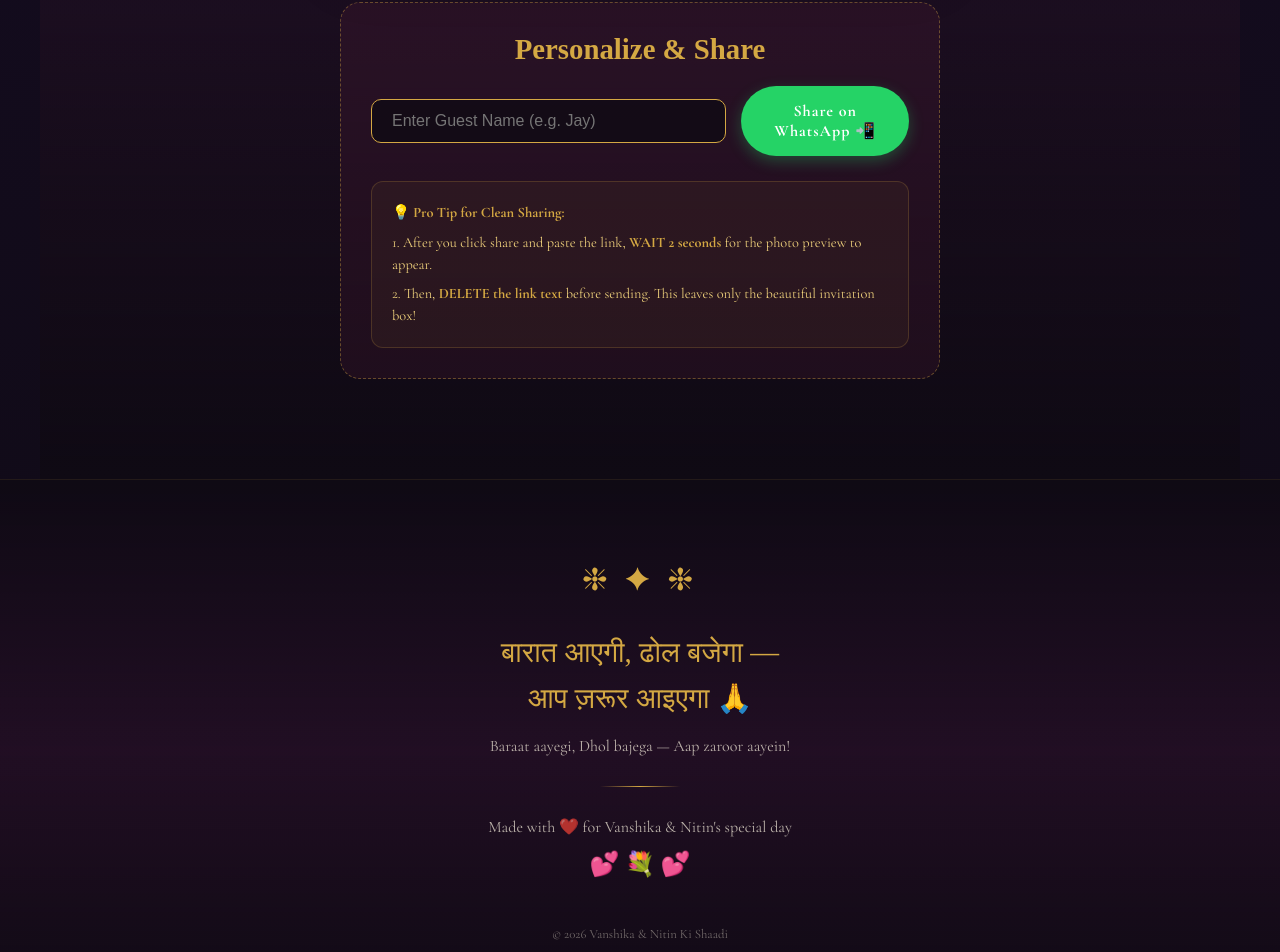
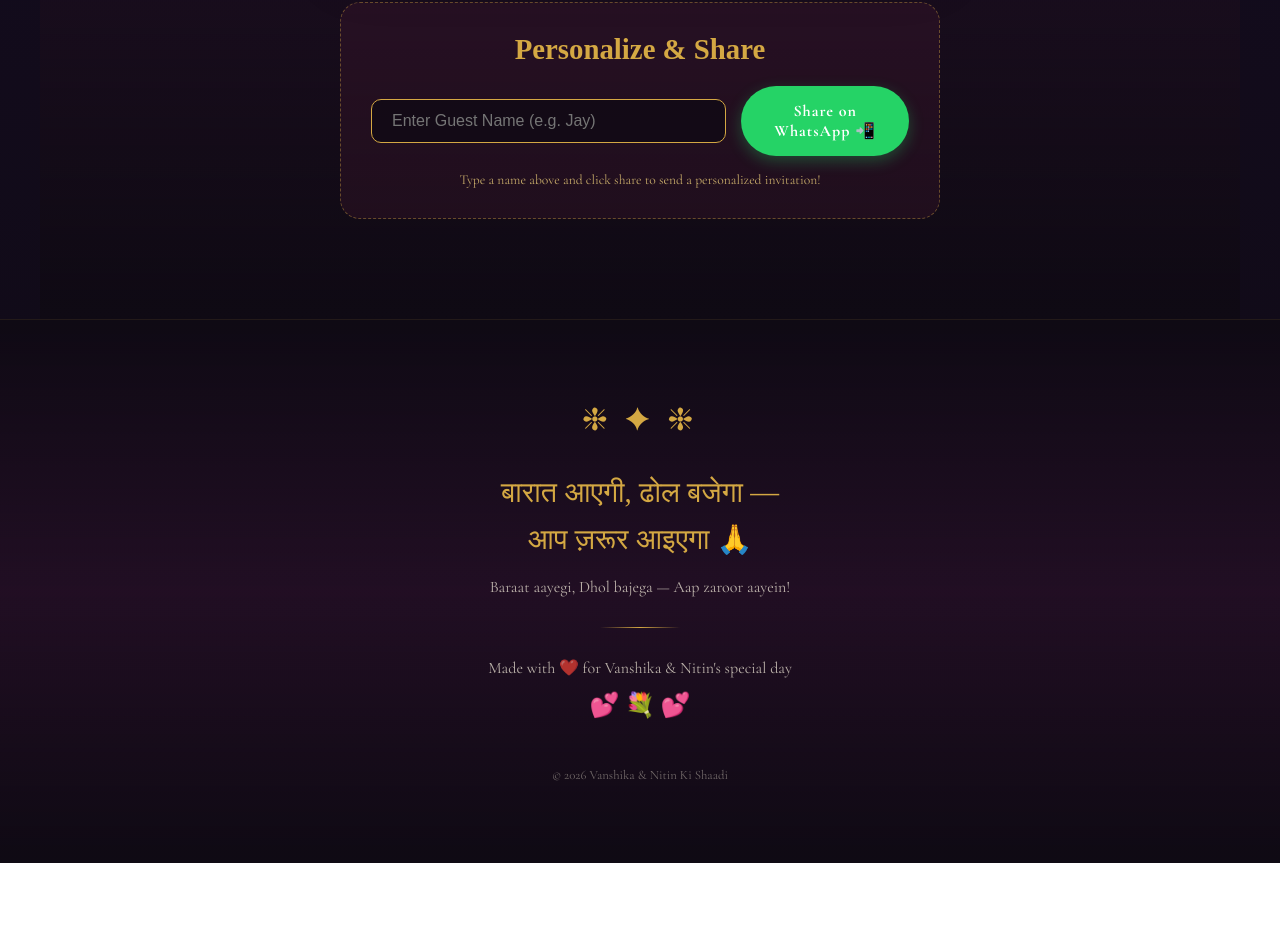
Before and after one commit to NITINKAPASIYA/Nitin-sWeddings, a Next.js app: page / in a window 1280 px wide. Shown: the part 4921-5873 px from the top of the page. After the commit the page ends 5784 px from the top, so only its background shows below. Built offline with nearby package versions, Linux system fonts and the light colour scheme; a web font is replaced by a local one.

Commit message:
Revert to simpler WhatsApp message format and remove sharing guide

```diff
--- a/app/components.js
+++ b/app/components.js
@@ -268,7 +268,11 @@ export function ShareInvitation() {
 
 Mr. & Mrs. Kapasiya invites you to the wedding ceremony of their son *Nitin* with *Vanshika* on *Thursday, 30 April 2026*.
 
-*▶ CLICK BELOW TO VIEW INVITATION ◀*
+Please click the *View Invitation* button below to view Vanshika & Nitin's wedding invitation website.
+
+*Special Note* — Bless the couple by sharing your precious wishes with them via the RSVP form included in the invitation website.
+
+*View Invitation:*
 ────────────────────
 🔗 https://nitinwedsvanshika.vercel.app/
 ────────────────────
@@ -298,11 +302,7 @@ Mr. & Mrs. Kapasiya invites you to the wedding ceremony of their son *Nitin* wit
           Share on WhatsApp 📲
         </a>
       </div>
-      <div className="share-guide">
-        <p><strong>💡 Pro Tip for Clean Sharing:</strong></p>
-        <p>1. After you click share and paste the link, <strong>WAIT 2 seconds</strong> for the photo preview to appear.</p>
-        <p>2. Then, <strong>DELETE the link text</strong> before sending. This leaves only the beautiful invitation box!</p>
-      </div>
+      <p className="share-hint">Type a name above and click share to send a personalized invitation!</p>
     </div>
   );
 }
```
